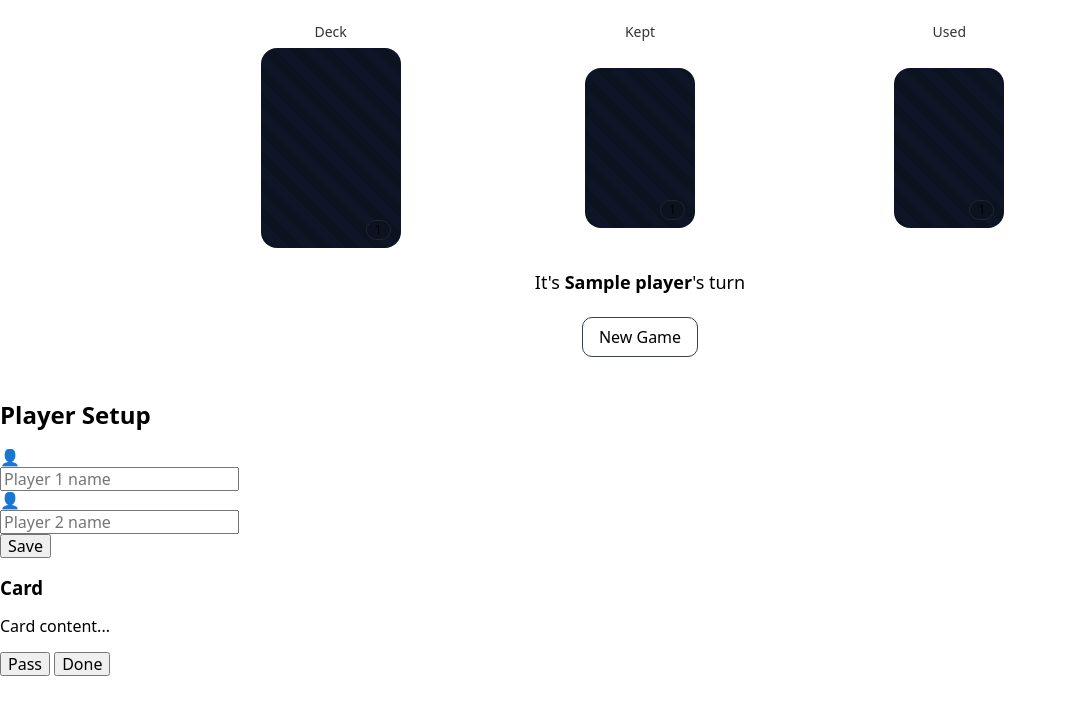
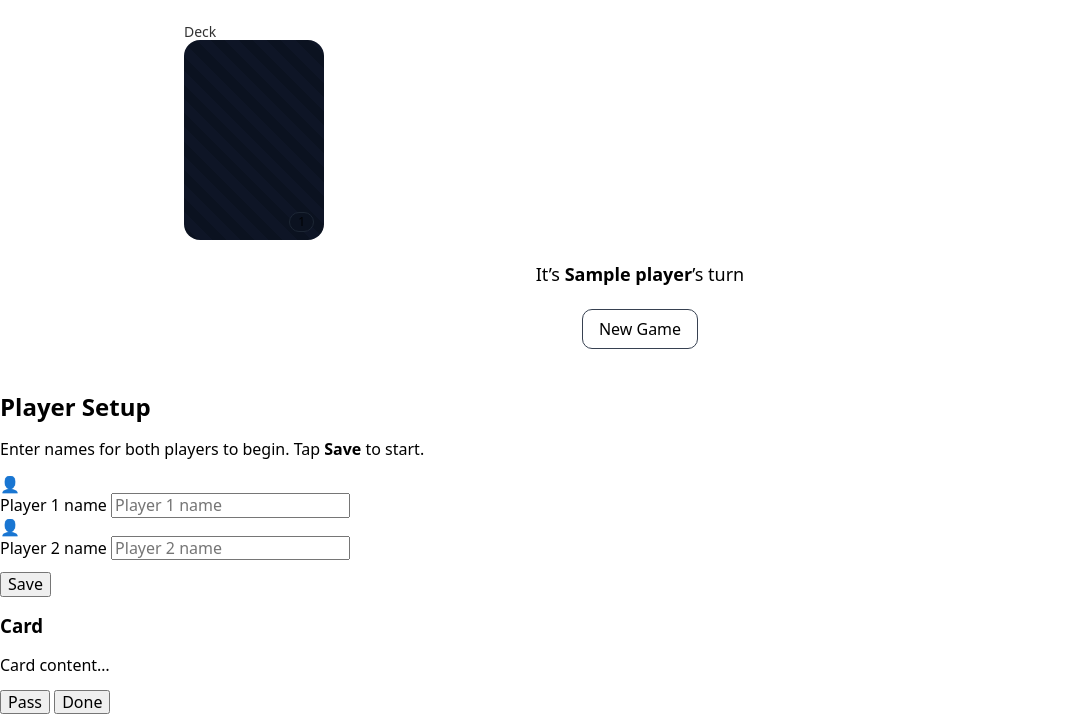
Before and after one commit to TechCorp25/CardSnatch, a Flask app: template templates/index.html in a window 1280 px wide. Shown: the part 87-801 px from the top of the page, without its empty margins (0-1067 px from the left). Before the commit the page ends 763 px from the top, so only its background shows below. Run offline with Flask 3, Linux system fonts and the light colour scheme; the template is opened without the code that fills it: most values are stand-ins (such as "Sample title", 1, 10 or a date in 2020); some libraries are stand-ins or nearby versions.

Commit message:
Update index.html

```diff
--- a/templates/index.html
+++ b/templates/index.html
@@ -1,91 +1,56 @@
 {% extends 'base.html' %}
+{% block title %}Two-Player Cards{% endblock %}
+
 {% block body %}
-<div class="container">
-  <!-- Players Header -->
-  <header class="players">
-    <div class="player {{ 'active' if turn == 0 else '' }}" id="player-left">
-      <div class="avatar">👤</div>
+<div class="container" role="application">
+
+  <!-- Players Header (left and right players, scores, turn highlight) -->
+  <header class="players" role="banner" aria-label="Player header">
+    <div class="player {{ 'active' if turn == 0 else '' }}" id="player-left" aria-live="polite" aria-atomic="true">
+      <div class="avatar" aria-hidden="true">👤</div>
       <div class="meta">
         <div class="name" id="p1-name">{{ players[0].name if players else 'Player 1' }}</div>
         <div class="score"><span id="p1-score">{{ players[0].score if players else 0 }}</span> pts</div>
       </div>
     </div>
-    <div class="vs">vs</div>
-    <div class="player {{ 'active' if turn == 1 else '' }}" id="player-right">
+
+    <div class="vs" aria-hidden="true">vs</div>
+
+    <div class="player {{ 'active' if turn == 1 else '' }}" id="player-right" aria-live="polite" aria-atomic="true">
       <div class="meta right">
         <div class="name" id="p2-name">{{ players[1].name if players else 'Player 2' }}</div>
         <div class="score"><span id="p2-score">{{ players[1].score if players else 0 }}</span> pts</div>
       </div>
-      <div class="avatar">👤</div>
+      <div class="avatar" aria-hidden="true">👤</div>
     </div>
   </header>
 
-  <!-- Game Area -->
-  <main class="board">
-    <div class="stacks">
-      <div class="stack">
-        <div class="label">Deck</div>
-        <button class="card back" id="deck" aria-label="Draw a card">
-          <span class="count" id="deck-count">{{ deck_count }}</span>
-        </button>
-      </div>
-      <div class="stack">
-        <div class="label">Kept</div>
-        <div class="card back small" id="kept-stack">
-          <span class="count" id="kept-count">{{ kept_count }}</span>
-        </div>
-      </div>
-      <div class="stack">
-        <div class="label">Used</div>
-        <div class="card back small" id="used-stack">
-          <span class="count" id="used-count">{{ used_count }}</span>
-        </div>
-      </div>
+  <!-- Main board: single centered deck (face down). kept/used stacks hidden from UI. -->
+  <main class="board" role="main" aria-label="Game board">
+    <div class="deck-center" aria-live="polite" aria-atomic="true">
+      <div class="label">Deck</div>
+      <button class="card back big" id="deck" aria-label="Draw card from deck" title="Draw card from deck">
+        <span class="count" id="deck-count">{{ deck_count }}</span>
+      </button>
     </div>
 
-    <div class="turn-indicator">
-      <span id="turn-text">It's <strong id="turn-name">{{ players[turn].name if players else 'Player 1' }}</strong>'s turn</span>
+    <div class="turn-indicator" aria-live="polite">
+      <span id="turn-text">It’s <strong id="turn-name">{{ players[turn].name if players else 'Player 1' }}</strong>’s turn</span>
     </div>
 
-    <div class="actions">
-      <button id="reset" class="reset">New Game</button>
+    <div class="actions" role="region" aria-label="Game actions">
+      <button id="reset" class="reset" type="button" title="Start a new game">New Game</button>
     </div>
   </main>
 </div>
 
-<!-- Registration Modal -->
-<div class="modal {{ '' if not show_registration else 'show' }}" id="register-modal" role="dialog" aria-modal="true" aria-hidden="{{ 'false' if show_registration else 'true' }}">
-  <div class="modal-backdrop"></div>
-  <div class="modal-card">
-    <h2>Player Setup</h2>
-    <form id="register-form">
-      <div class="players-form">
-        <div class="user-card">
-          <div class="avatar big">👤</div>
-          <input type="text" name="p1" placeholder="Player 1 name" required />
-        </div>
-        <div class="user-card">
-          <div class="avatar big">👤</div>
-          <input type="text" name="p2" placeholder="Player 2 name" required />
-        </div>
-      </div>
-      <button type="submit" class="save">Save</button>
-    </form>
-  </div>
-</div>
+{# Include modal templates from templates/modals/ to keep index.html clean.
+   Ensure files exist:
+     - templates/modals/user_registration.html
+     - templates/modals/card_view_modal.html
+   They contain required IDs expected by static/app.js (register-form, register-modal,
+   card-modal, card-title, card-text, btn-pass, btn-done). #}
+{% include 'modals/user_registration.html' %}
+{% include 'modals/card_view_modal.html' %}
 
-<!-- Card Modal -->
-<div class="modal" id="card-modal" role="dialog" aria-modal="true" aria-hidden="true">
-  <div class="modal-backdrop"></div>
-  <div class="modal-card">
-    <div class="card-face">
-      <h3 id="card-title">Card</h3>
-      <p id="card-text">Card content...</p>
-    </div>
-    <div class="modal-actions">
-      <button class="pass" id="btn-pass">Pass</button>
-      <button class="done" id="btn-done">Done</button>
-    </div>
-  </div>
-</div>
 {% endblock %}
```
